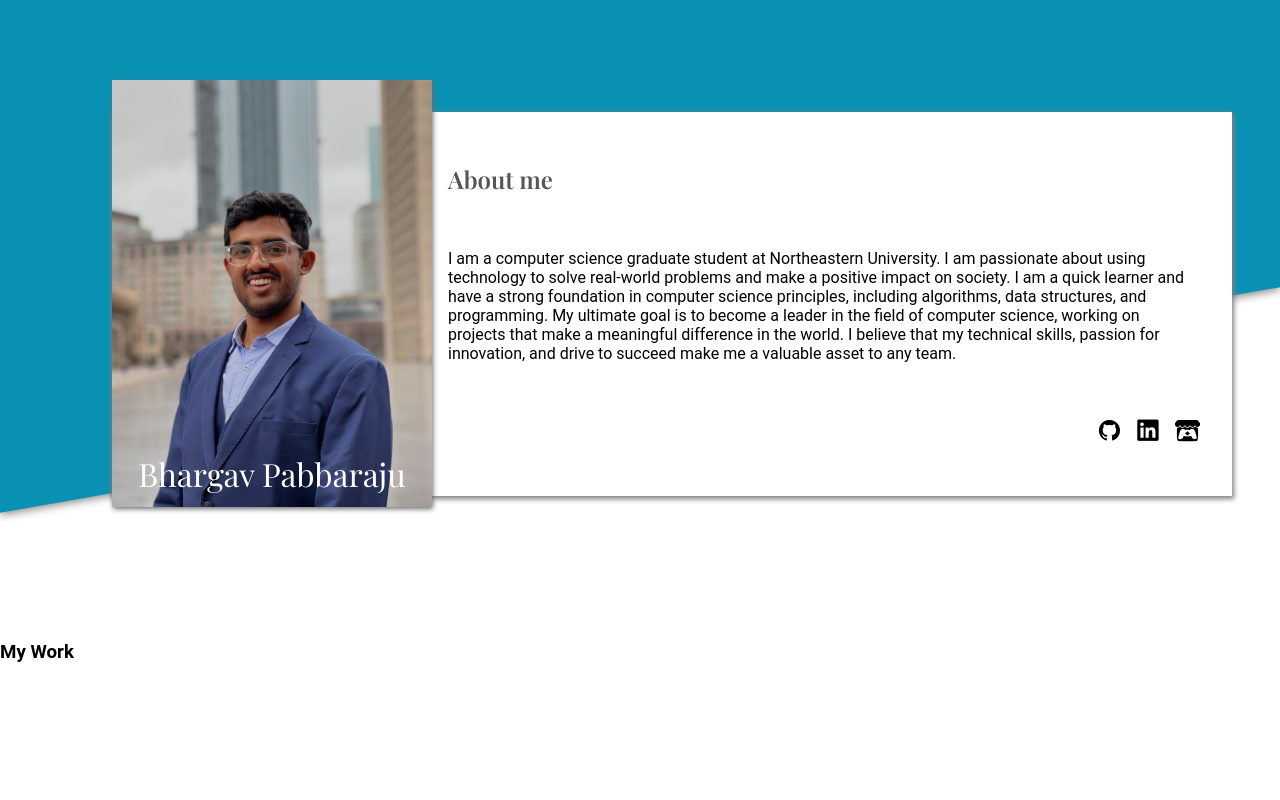
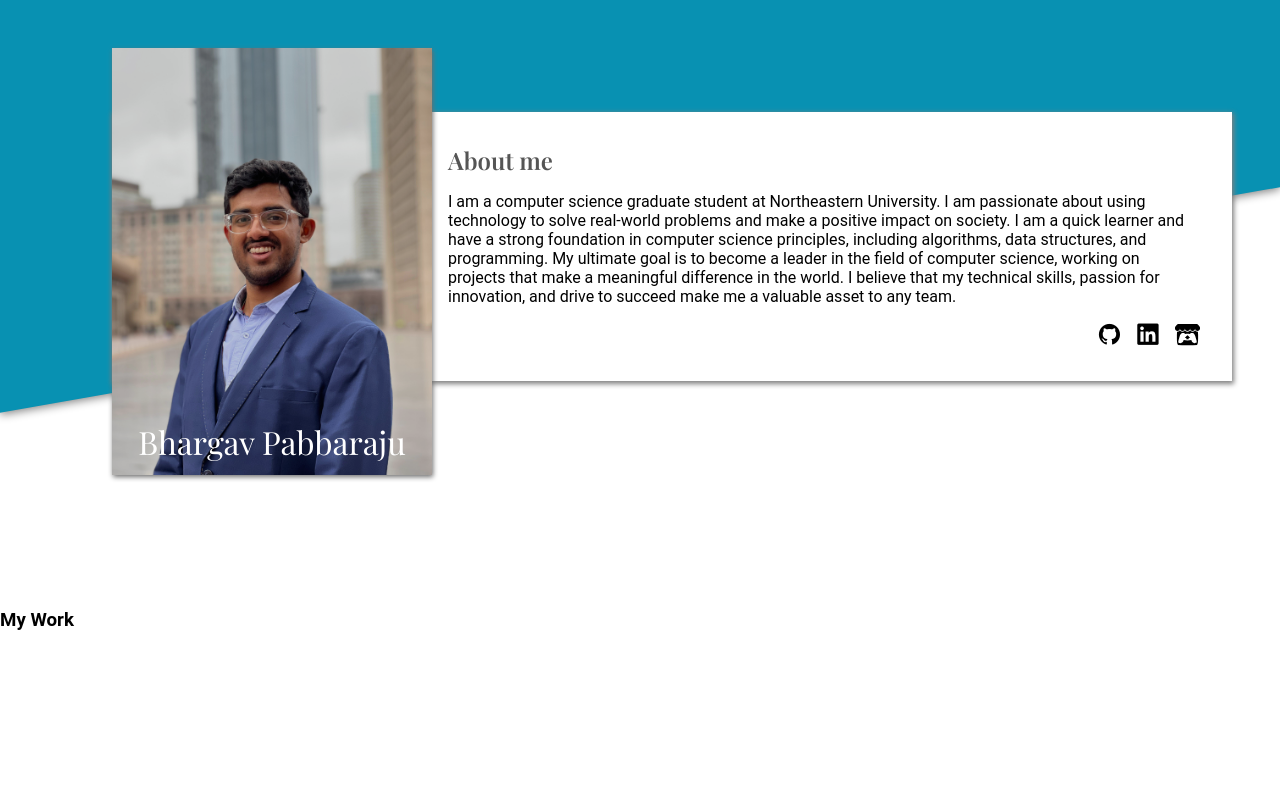
Before and after one commit to BhargavPabbaraju/odin-homepage, a website built with webpack: page src/template.html in a window 1280 px wide. Shown: the top 800 px of the page. Built offline with nearby package versions, Linux system fonts and the light colour scheme; some icons are missing; files whose address does not match are found by name.

Commit message:
Remove fixed heights

```diff
--- a/src/styles.css
+++ b/src/styles.css
@@ -27,7 +27,7 @@ header::before {
   width: 100%;
   height: 800px;
   position: absolute;
-  top: -400px;
+  top: -500px;
   left: 0;
   background-color: var(--primary-color);
   z-index: -1;
@@ -47,7 +47,7 @@ header::before {
   z-index: 0;
   filter: brightness(85%);
   box-shadow: 1px 2px 5px 0px grey;
-  margin-top: -2rem;
+  margin-top: -4rem;
 }
 
 #portrait-name {
@@ -80,7 +80,6 @@ header::before {
   width: 100%;
   background-color: white;
   padding: 2rem;
-  height: 20rem;
   box-shadow: 1px 2px 5px 1px grey;
 }
 
@@ -88,7 +87,6 @@ header::before {
   display: flex;
   flex-direction: column;
   justify-content: space-around;
-  height: 100%;
 }
 
 #about-me {
@@ -136,7 +134,6 @@ header::before {
     width: 20rem;
   }
   #about-me-container {
-    height: 15rem;
   }
 
   #about-me-container > p {
```
